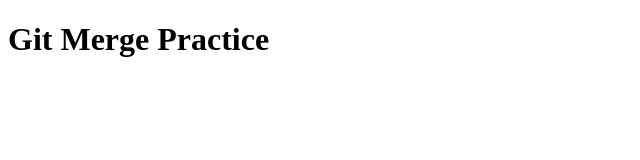
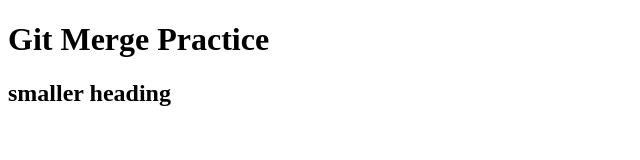
Before and after one commit to nathankjos/git_merge_practice, a plain HTML site: page index.html in a window 1280 px wide. Shown: the whole page, without its empty margins (0-640 px from the left). Drawn offline with Linux system fonts and the light colour scheme.

Commit message:
added h2

```diff
--- a/index.html
+++ b/index.html
@@ -8,5 +8,6 @@
 </head>
 <body>
     <h1>Git Merge Practice</h1>
+    <h2>smaller heading</h2>
 </body>
 </html>
```
